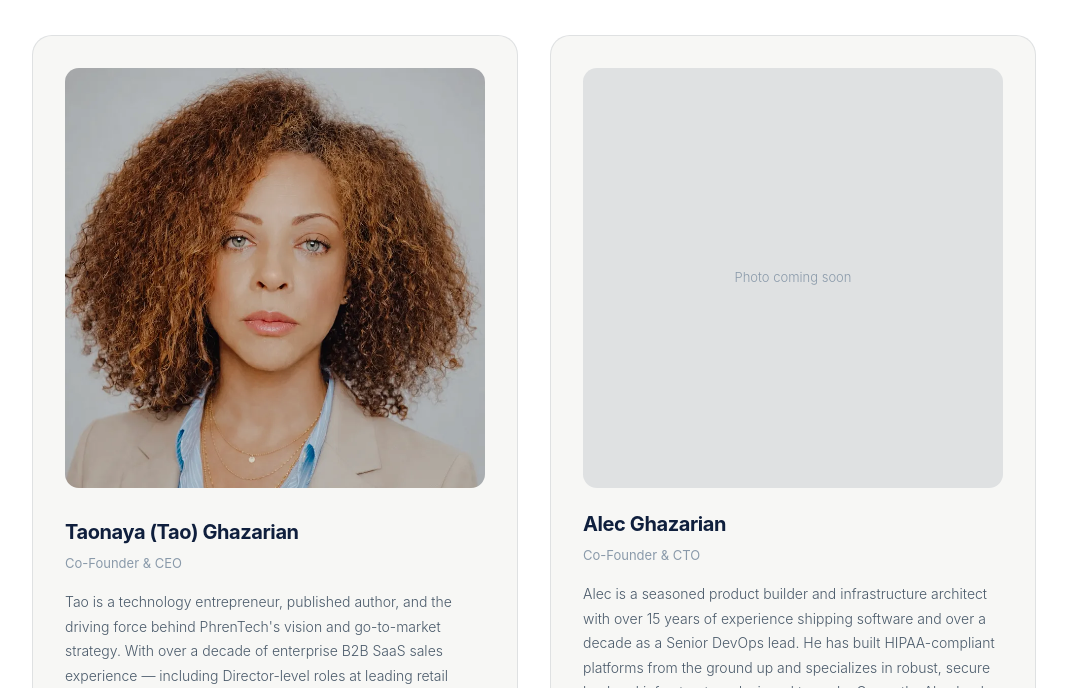
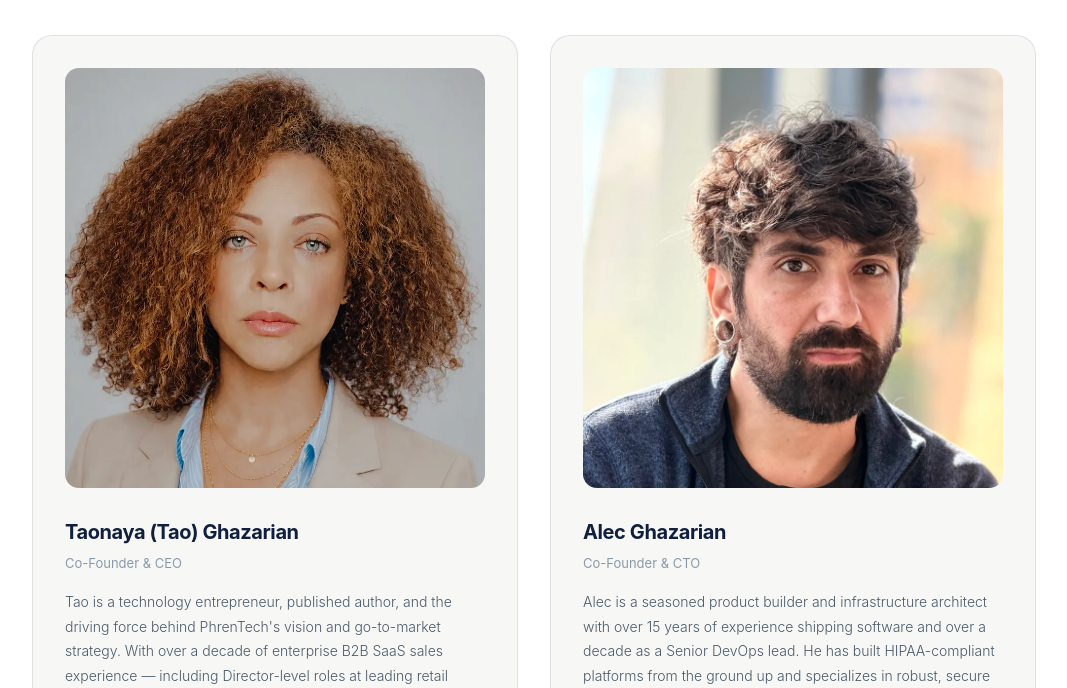
Before and after one commit to phrentech/dotcom, a plain HTML site: page about.html in a window 1280 px wide. Shown: the part 676-1364 px from the top of the page, without its empty margins (106-1173 px from the left). Drawn offline with Linux system fonts and the light colour scheme.

Commit message:
Add Alec's photo to the About page team section
Co-Authored-By: Claude Opus 5.5 <noreply@anthropic.com>
Claude-Session: https://claude.ai/code/session_0144BSryu5He7y3U9RKDYmLB

```diff
--- a/about.html
+++ b/about.html
@@ -436,7 +436,7 @@
         <div class="team-bio">Tao is a technology entrepreneur, published author, and the driving force behind PhrenTech's vision and go-to-market strategy. With over a decade of enterprise B2B SaaS sales experience — including Director-level roles at leading retail technology companies — she brings deep expertise in scaling products from zero to market. She is an MBA candidate at the University of Miami Herbert Business School and is the author of The Human Hand: A Real World Guide to Artificial Intelligence. Tao's work sits at the intersection of human behavior, emerging technology, and access — themes that define everything PhrenTech builds. She co-founded PhrenTech to make evidence-based mental health support available to anyone, anywhere, at any time.</div>
       </div>
       <div class="team-card">
-        <div class="team-photo-placeholder">Photo coming soon</div>
+        <img src="alec.webp" alt="Alec Ghazarian, Co-Founder &amp; CTO" style="width:100%;height:420px;object-fit:cover;object-position:center 25%;border-radius:14px;margin-bottom:20px;" />
         <div class="team-name">Alec Ghazarian</div>
         <div class="team-title">Co-Founder &amp; CTO</div>
         <div class="team-bio">Alec is a seasoned product builder and infrastructure architect with over 15 years of experience shipping software and over a decade as a Senior DevOps lead. He has built HIPAA-compliant platforms from the ground up and specializes in robust, secure backend infrastructure designed to scale. Currently, Alec leads Observability Engineering for a Fortune 500 enterprise — overseeing the systems and team responsible for monitoring the reliability, performance, and health of large-scale production infrastructure. At PhrenTech, he architects the technical foundation that makes Phrenly and the VR platform possible: secure, compliant, and built to grow.</div>
```
Also changed, not shown: alec.webp (added).
